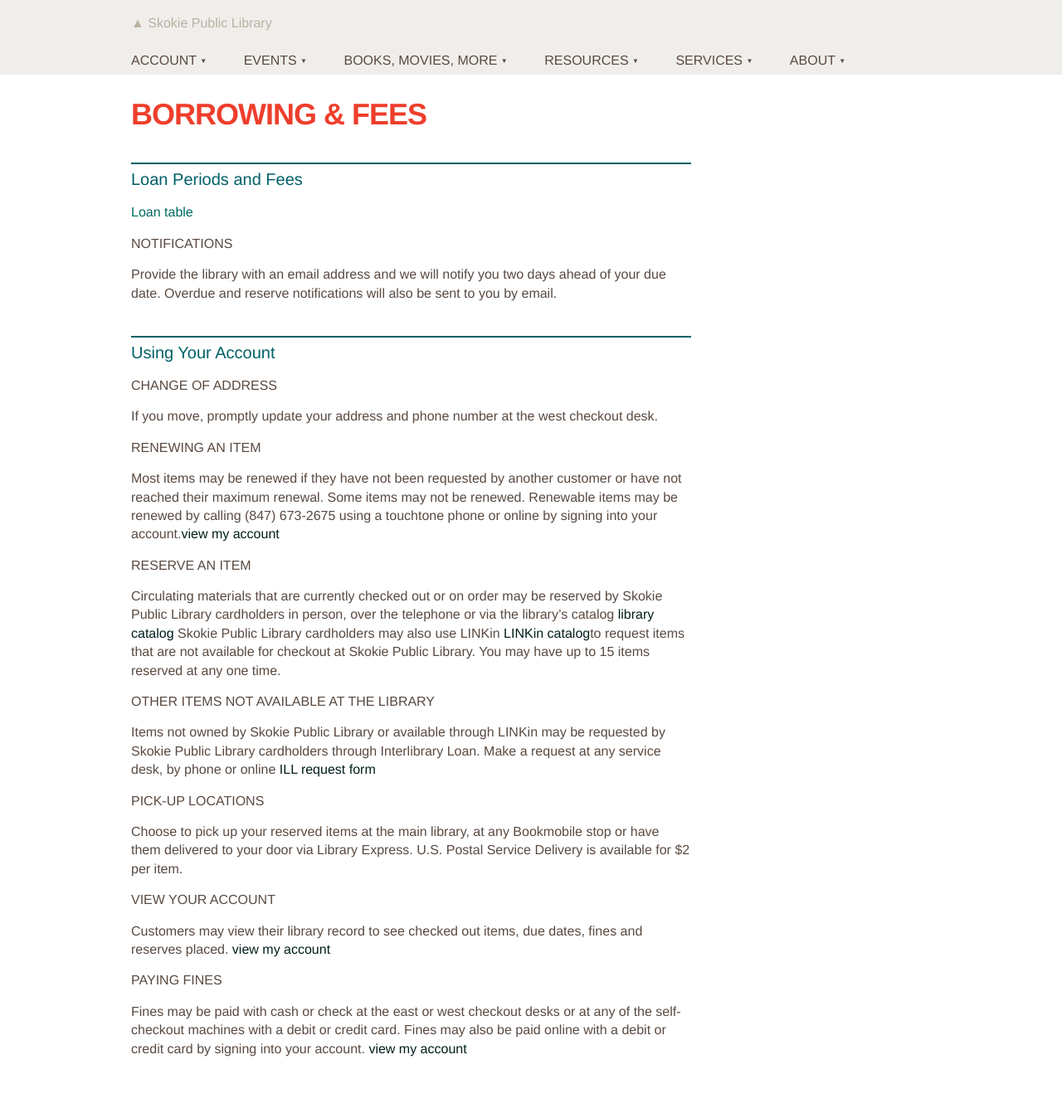
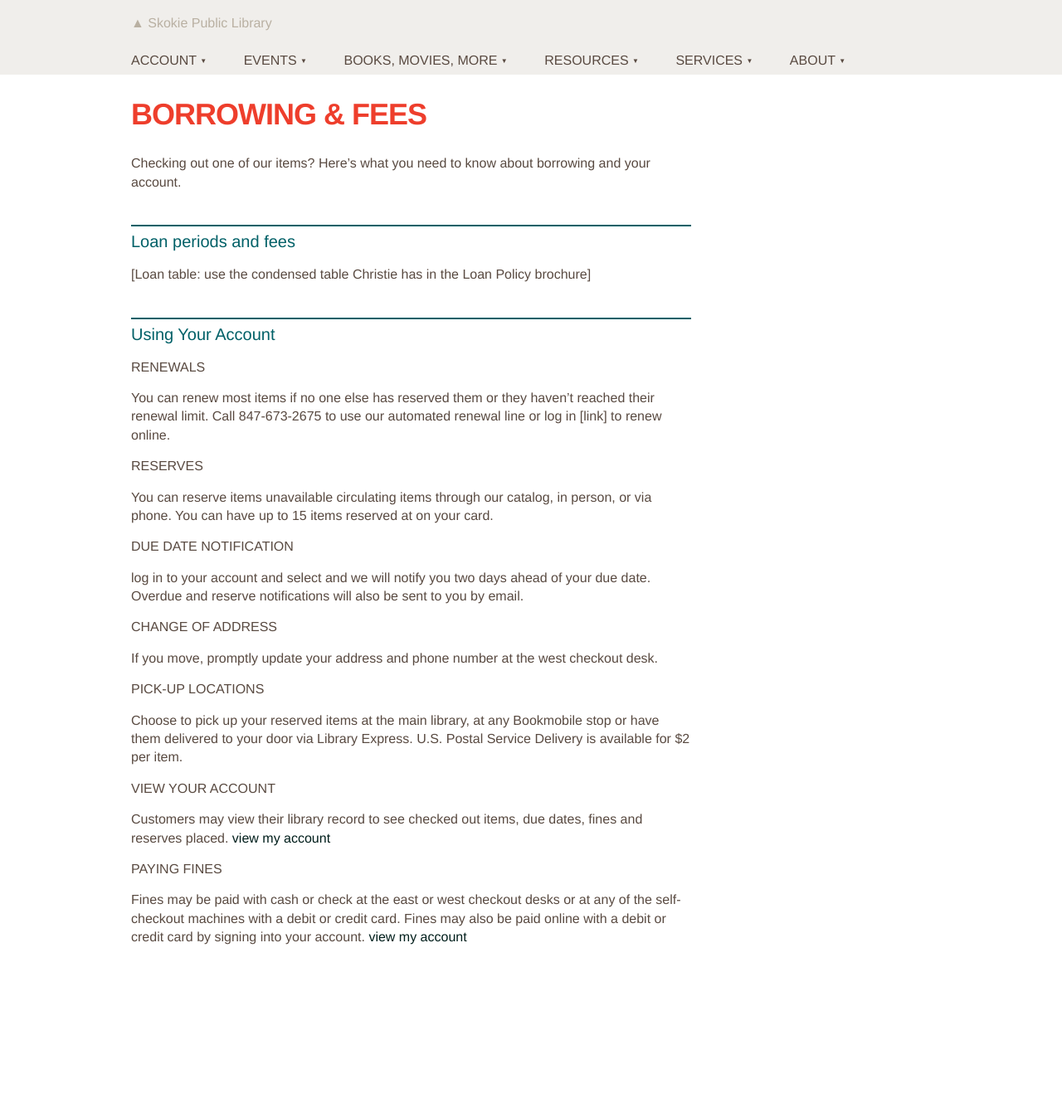
Before and after one commit to skokielibrary/spl-content, a Jekyll site: the page built from _content/eileen/about--borrowing-fees.markdown, in a window 1280 px wide. Shown: the whole page at 83% size. Built offline with Jekyll 4.4.1, drawn with Linux system fonts in a browser that asks for light colours; after the commit the page ends 1202 px from its top, so only the background shows below that.

Commit message:
Updated about--borrowing-fees.markdown

```diff
--- a/_content/eileen/about--borrowing-fees.markdown
+++ b/_content/eileen/about--borrowing-fees.markdown
@@ -4,19 +4,23 @@ title: "Borrowing & fees"
 published: true
 ---
 
-##Loan Periods and Fees
-[Loan table](Use the condensed table Christie has in the Loan Policy brochure)
-###Notifications
-Provide the library with an email address and we will notify you two days ahead of your due date. Overdue and reserve notifications will also be sent to you by email.
+Checking out one of our items? Here's what you need to know about borrowing and your account.
+
+##Loan periods and fees
+[Loan table: use the condensed table Christie has in the Loan Policy brochure]
+
 ##Using Your Account
+
+###Renewals
+You can renew most items if no one else has reserved them or they haven't reached their renewal limit. Call 847-673-2675 to use our automated renewal line or log in [link] to renew online.
+
+###Reserves
+You can reserve items unavailable circulating items through our catalog, in person, or via phone. You can have up to 15 items reserved at on your card.
+
+###Due date notification
+log in to your account and select and we will notify you two days ahead of your due date. Overdue and reserve notifications will also be sent to you by email.
 ###Change of Address
 If you move, promptly update your address and phone number at the west checkout desk.
-###Renewing an Item
-Most items may be renewed if they have not been requested by another customer or have not reached their maximum renewal. Some items may not be renewed. Renewable items may be renewed by calling (847) 673-2675 using a touchtone phone or online by signing into your account.[view my account]()
-###Reserve an Item
-Circulating materials that are currently checked out or on order may be reserved by Skokie Public Library cardholders in person, over the telephone or via the library's catalog [library catalog]() Skokie Public Library cardholders may also use LINKin [LINKin catalog]()to request items that are not available for checkout at Skokie Public Library. You may have up to 15 items reserved at any one time.
-###Other Items Not Available at the Library
-Items not owned by Skokie Public Library or available through LINKin may be requested by Skokie Public Library cardholders through Interlibrary Loan. Make a request at any service desk, by phone or online [ILL request form]()
 ###Pick-up Locations
 Choose to pick up your reserved items at the main library, at any Bookmobile stop or have them delivered to your door via Library Express. U.S. Postal Service Delivery is available for $2 per item.
 ###View Your Account
```
